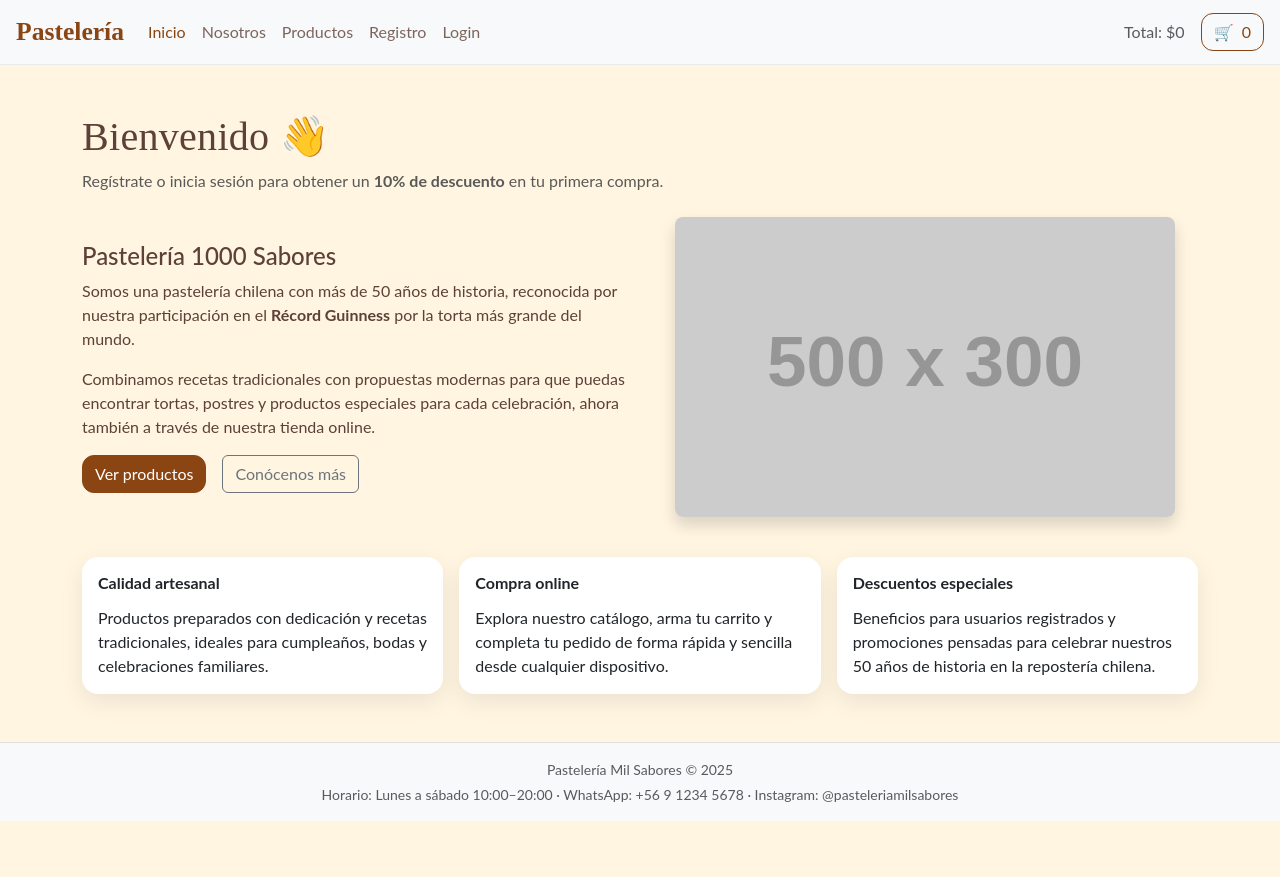
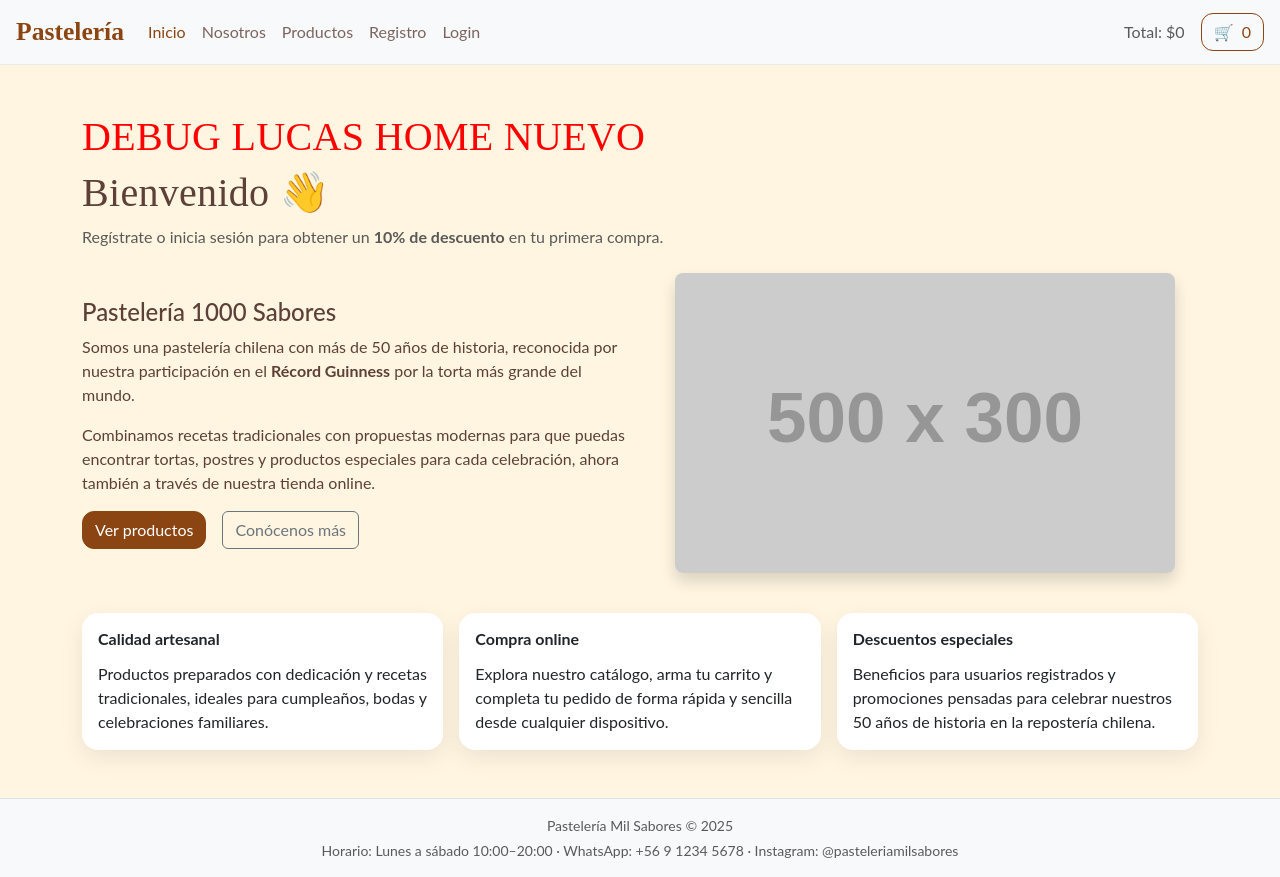
Before and after one commit to lucastupai/pasteleria, a React (Vite) app: page / in a window 1280 px wide. Before the commit the page ends 821 px from the top, so only its background shows below. Built offline with nearby package versions, Linux system fonts and the light colour scheme.

Commit message:
para ver
ver

```diff
--- a/src/pages/Home.jsx
+++ b/src/pages/Home.jsx
@@ -6,8 +6,9 @@ export default function Home() {
 
   return (
     <section className="py-4">
-      {/* Bloque de bienvenida */}
-      <div className="mb-4">
+    <h1 style={{ color: 'red' }}>DEBUG LUCAS HOME NUEVO</h1>
+    {/* Bloque de bienvenida */}
+    <div className="mb-4">
         <h1 className="mb-2">
           Bienvenido{usuario ? `, ${usuario.nombre}` : ''} 👋
         </h1>
```
Also changed, not shown: 3 other files (tests, documents, lock files or other folders).
